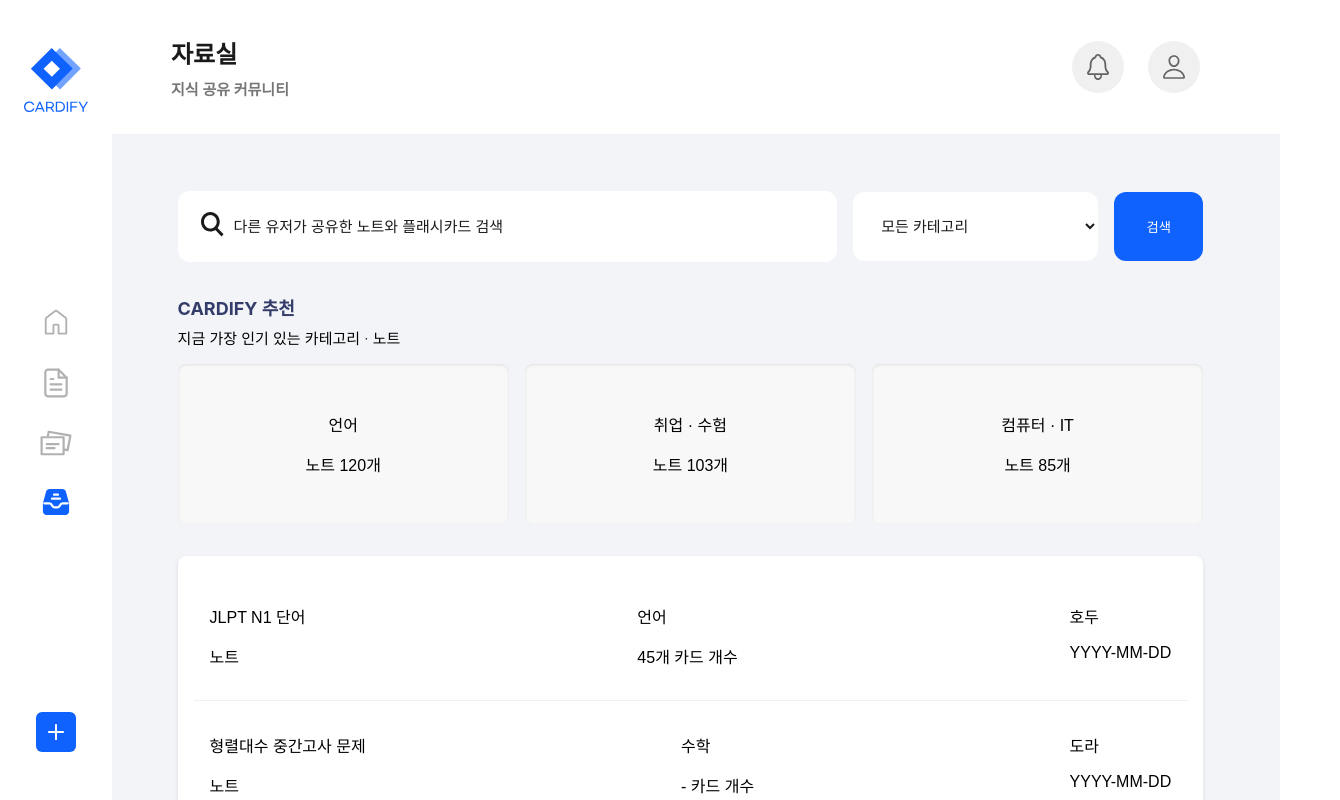
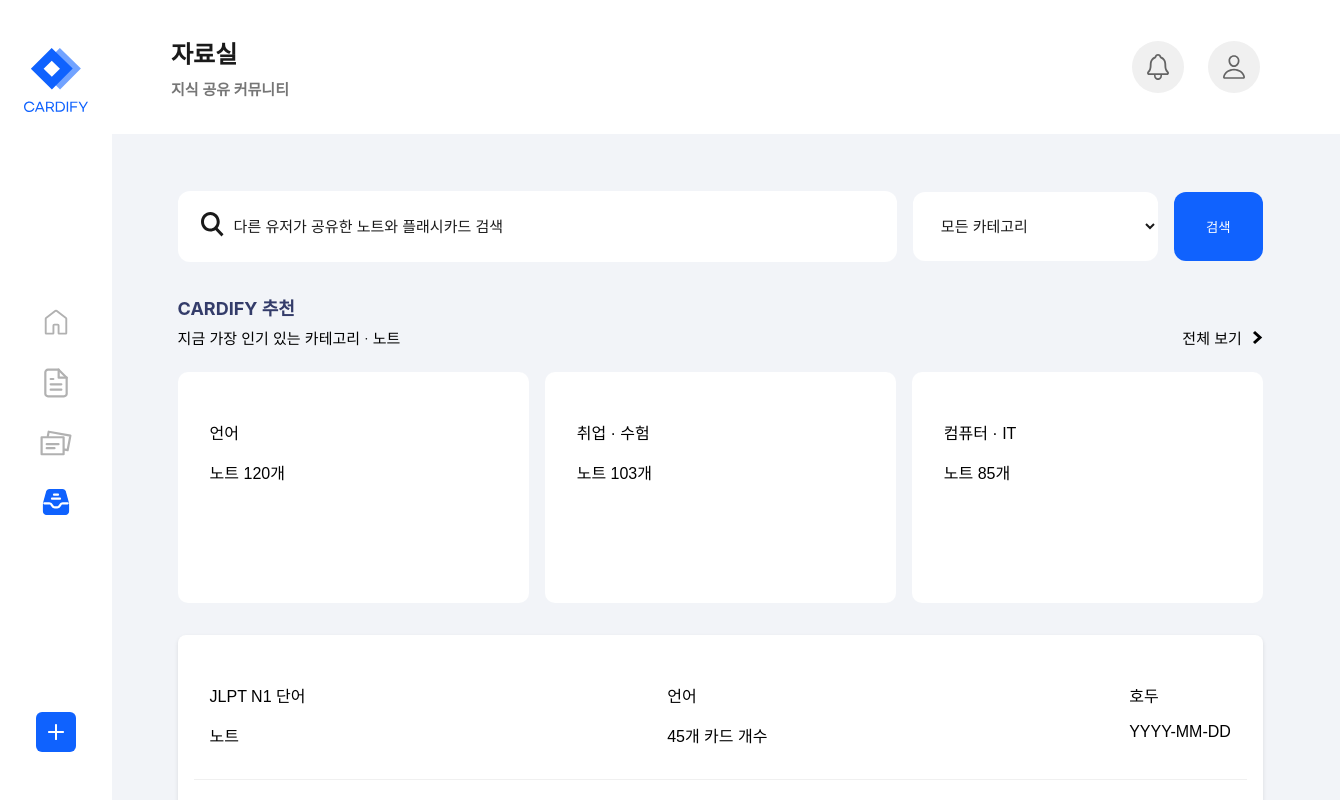
Before and after one commit to UMC-CARDIFY/Client-V1, a React (Vite) app: page /library in a window 1280 px wide. Shown: the top 800 px of the page, 1340 px wide, since content can reach past the window. Built offline with nearby package versions, Linux system fonts and the light colour scheme.

Commit message:
feat: 추천 영역 ui 구현

```diff
--- a/src/pages/Library/components/CategoryList.jsx
+++ /dev/null
@@ -1,52 +0,0 @@
-import React from 'react';
-import styled from 'styled-components';
-
-const CategoryItemContainer = styled.div`
-  flex: 1;
-  padding: 2rem;
-  background: #f8f8f8;
-  text-align: center;
-  border-radius: 8px;
-  box-shadow: inset 0 1px 3px rgba(0, 0, 0, 0.1);
-`;
-
-const CategoryItem = ({ title, noteCount }) => {
-  return (
-    <CategoryItemContainer>
-      <p>{title}</p>
-      <p>노트 {noteCount}개</p>
-    </CategoryItemContainer>
-  );
-};
-
-const CategoryList = () => {
-  const dummyData = [
-    {
-      title: '언어',
-      noteCount: '120',
-    },
-    {
-      title: '취업 · 수험',
-      noteCount: '103',
-    },
-    {
-      title: '컴퓨터 · IT',
-      noteCount: '85',
-    },
-    // 더 많은 더미 데이터를 여기에 추가할 수 있습니다.
-  ];
-
-  return (
-    <div style={{ display: 'flex', gap: '1rem' }}>
-      {dummyData.map((category, index) => (
-        <CategoryItem
-          key={index}
-          title={category.title}
-          noteCount={category.noteCount}
-        />
-      ))}
-    </div>
-  );
-};
-
-export default CategoryList;
--- a/src/pages/Library/components/RecommendationSection.jsx
+++ b/src/pages/Library/components/RecommendationSection.jsx
@@ -1,8 +1,13 @@
 import React from 'react';
 import styled from 'styled-components';
-import CategoryList from './CategoryList';
+import viewAllIcon from '../../../assets/viewAllIcon.svg';
 
 const RecommendationContainer = styled.div`
+`;
+
+const RecommendationTitleDiv = styled.div`
+margin-bottom: 1.5rem;
+position: relative;
 `;
 
 const RecommendationTitle = styled.div`
@@ -25,12 +30,84 @@ font-weight: 300;
 line-height: normal;
 `;
 
+const ViewAllButton = styled.div`
+position: absolute;
+right: 0;
+bottom: 0;
+color: #000;
+font-family: Inter;
+font-size: 0.9375rem;
+font-style: normal;
+font-weight: 300;
+line-height: normal;
+display: flex;
+cursor: pointer;
+gap: 0.63rem;
+`;
+
+const RecommendItems = styled.div`
+display: flex;
+gap: 1rem;
+`;
+
+const RecommendItemContainer = styled.div`
+width: 17.94313rem;
+height: 10.4375rem;
+flex-shrink: 0;
+  flex: 1;
+  padding: 2rem;
+  border-radius: 0.625rem;
+background: var(--White, #FFF);
+cursor: pointer;
+`;
+
+const dummyData = [
+    {
+      title: '언어',
+      noteCount: '120',
+    },
+    {
+      title: '취업 · 수험',
+      noteCount: '103',
+    },
+    {
+      title: '컴퓨터 · IT',
+      noteCount: '85',
+    },
+    // 더 많은 더미 데이터를 여기에 추가할 수 있습니다.
+  ];
+
+  const RecommendItem = ({ title, noteCount }) => {
+    return (
+      <RecommendItemContainer>
+        <p>{title}</p>
+        <p>노트 {noteCount}개</p>
+      </RecommendItemContainer>
+    );
+  };
+
 const RecommendationSection = () => {
   return (
     <RecommendationContainer>
+        <RecommendationTitleDiv>
       <RecommendationTitle>CARDIFY 추천</RecommendationTitle>
         <RecommendationSubTitle>지금 가장 인기 있는 카테고리 · 노트</RecommendationSubTitle>
-      <CategoryList />
+        <ViewAllButton>
+            전체 보기
+            <img src={viewAllIcon} alt="viewAllIcon" />
+        </ViewAllButton>
+    </RecommendationTitleDiv>
+
+        <RecommendItems>
+      {dummyData.map((category, index) => (
+        <RecommendItem
+          key={index}
+          title={category.title}
+          noteCount={category.noteCount}
+        />
+      ))}
+    </RecommendItems>
+
     </RecommendationContainer>
   );
 };
--- a/src/pages/Library/index.jsx
+++ b/src/pages/Library/index.jsx
@@ -3,7 +3,6 @@ import MenuBar from '../../components/MenuBar';
 import TopBar from '../../components/TopBar';
 import NoteList from './components/NoteList';
 import RecommendationSection from './components/RecommendationSection';
-import CategoryList from './components/CategoryList';
 import searchIcon from '../../assets/searchIcon.svg';
 
 
@@ -91,6 +90,10 @@ font-size: 0.9375rem;
 font-style: normal;
 font-weight: 300;
 line-height: normal;
+
+&:focus {
+  outline: none;
+}
 `;
 
 const SearchButton = styled.button`
@@ -126,6 +129,9 @@ export const Library = () => {
             </SearchIcon>
             <CategorySelect>
               <option>모든 카테고리</option>
+              <option>언어</option>
+              <option>취업 · 수험</option>
+              <option>컴퓨터 · IT</option>
               {/* 다른 옵션 추가 */}
             </CategorySelect>
             <SearchButton>검색</SearchButton>
```
Also changed, not shown: src/assets/viewAllIcon.svg (added).
